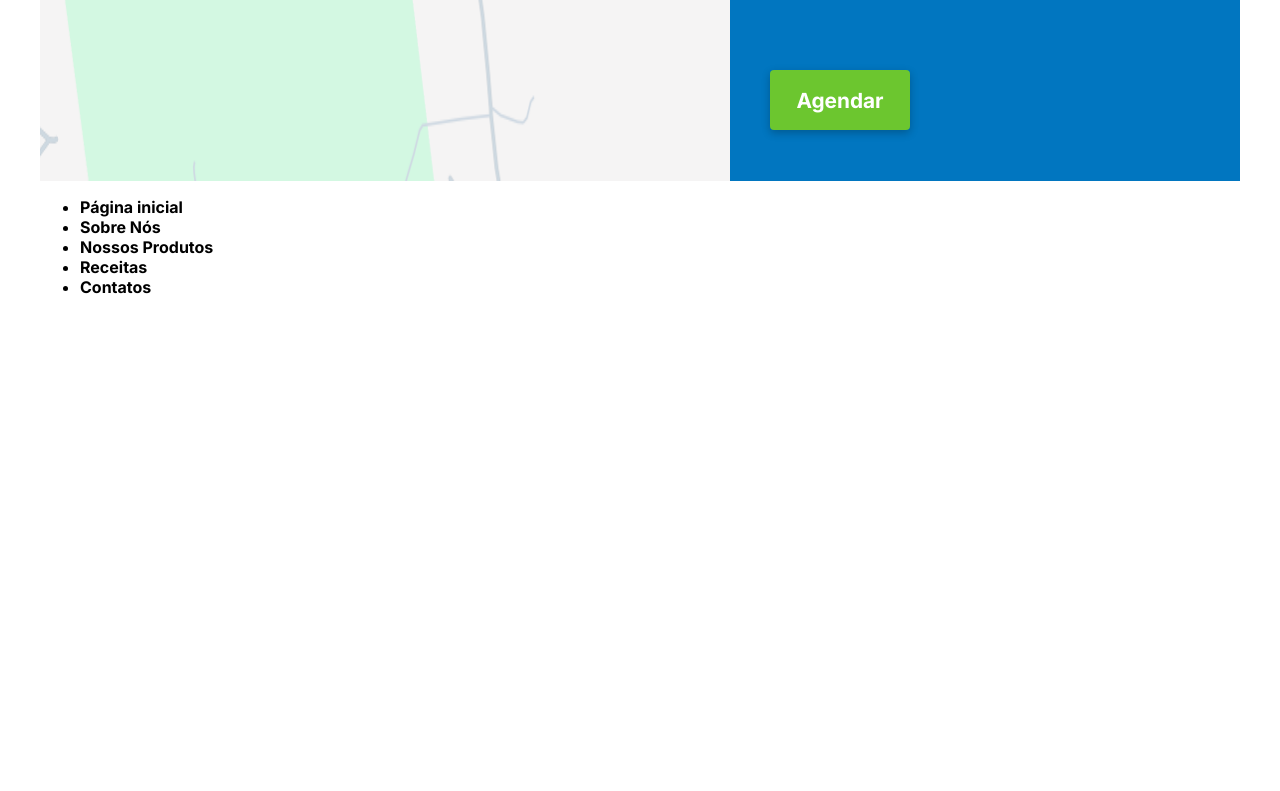
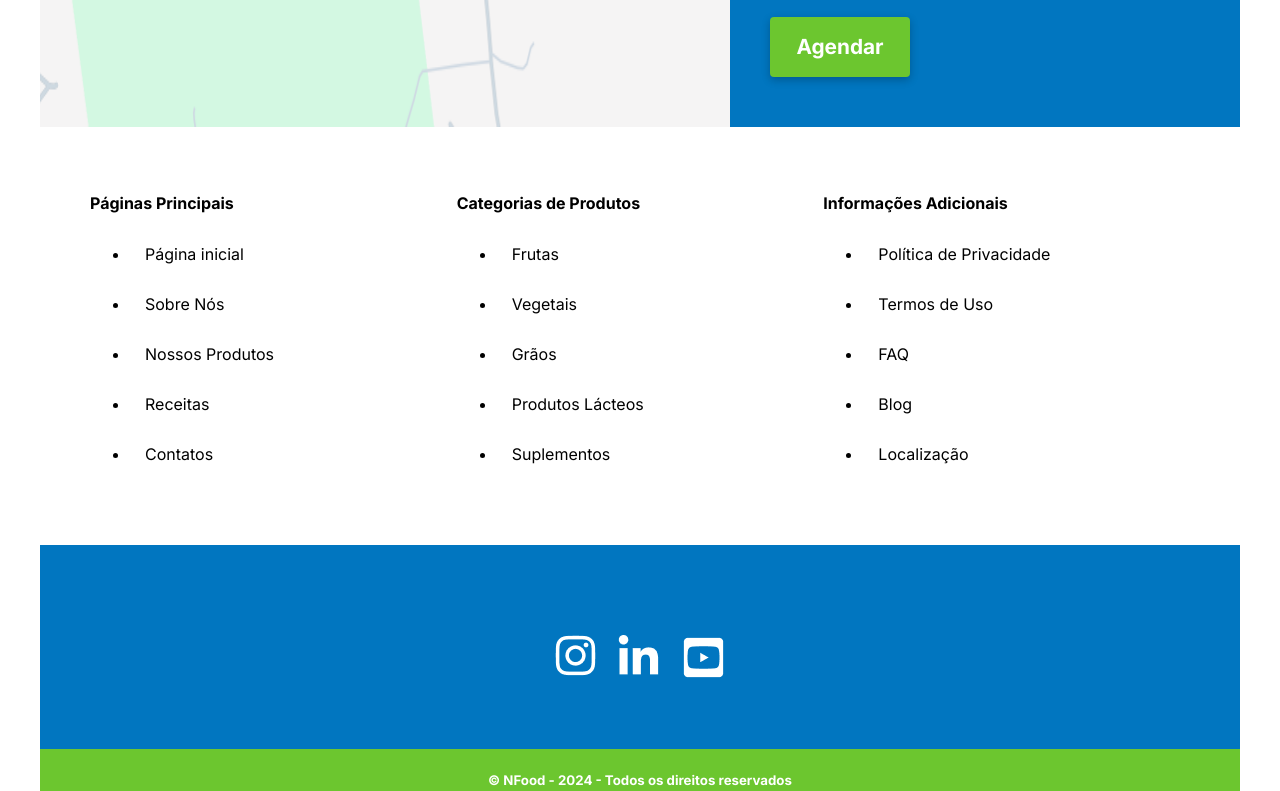
Before and after one commit to Lygmss/project-mfood, a plain HTML site: page index.html in a window 1280 px wide. Shown: the part 2182-2973 px from the top of the page. Before the commit the page ends 2495 px from the top, so only its background shows below. Drawn offline with Linux system fonts and the light colour scheme.

Commit message:
att finalizado

```diff
--- a/css/style-nfood.css
+++ b/css/style-nfood.css
@@ -164,3 +164,44 @@ h6{
     height: 60px;
     font-size: 1.3rem;
 }
+
+#footer{
+    display: grid;
+    grid-template-columns: 1fr 1fr 1fr;
+    padding: 50px;
+    text-align: left;
+
+}
+
+#footer li{
+    padding: 15px;
+    font-weight: lighter;
+    margin: 0 auto;
+}
+
+#footer p{
+    text-align: start;
+}
+
+#redes-sociais{
+    background: #0176C0;
+    display: flex;
+    align-content: center;
+    text-align: center;
+    /* flex-direction: row; */
+    padding: 90px;
+    justify-content: center;
+    gap: 20px;
+}
+
+
+#direitos{
+    background: #6CC62F;
+    padding: 0 auto;
+    margin: 0 auto;
+    text-align: center;
+    height: 42px;
+    margin-top: -25px;
+    align-content: center;
+    color: #fff;
+}
--- a/index.html
+++ b/index.html
@@ -36,7 +36,7 @@
                         plantio sem utilização de agrotóxicos,
                         direto da lavoura para sua mesa...
                     </p>
-                    <div><h6>Ver mais...</h6></div>
+                    <div><a href="">Ver mais...</a></div>
                 </div>
                 <div id="texto-img">
                     <img src="img-produto-maca.png" alt="">
@@ -74,7 +74,9 @@
 
             <div id="footer">
                 <div>
-                    <ul>
+                    <p>Páginas Principais</p>
+                    <ul id="png-principais">
+                        <!-- <p>Páginas Principais</p> -->
                         <li>Página inicial</li>
                         <li>Sobre Nós</li>
                         <li>Nossos Produtos</li>
@@ -82,8 +84,47 @@
                         <li>Contatos</li>
                     </ul>
                 </div>
+                <div>
+                    <p>Categorias de Produtos</p>
+                    <ul id="categorias">
+                        <li>Frutas</li>
+                        <li>Vegetais</li>
+                        <li>Grãos</li>
+                        <li>Produtos Lácteos</li>
+                        <li>Suplementos</li>
+                    </ul>
+                </div>
+                <div>
+                    <p>Informações Adicionais</p>
+                    <ul id="inf-add">
+                        <li>Política de Privacidade</li>
+                        <li>Termos de Uso</li>
+                        <li>FAQ</li>
+                        <li>Blog</li>
+                        <li>Localização</li>
+                    </ul>
+                </div>
 
             </div>
+
+            <div id="redes-sociais">
+                <div class="img3">
+                    <img src="img/Vector.png" alt="">
+                </div>
+                <div class="img3">
+                    <img src="img/linkedin-in.png" alt="">
+                </div>
+                <div class="img3">
+                    <img src="img/youtube-square.png" alt="">
+                </div>
+
+
+            </div>
+
+            <div id="direitos">
+                  <h5>© NFood - 2024 - Todos os direitos reservados</h5>
+            </div>
+
 
 
 
```
Also changed, not shown: img/Vector.png (added), img/linkedin-in.png (added), img/youtube-square.png (added).
